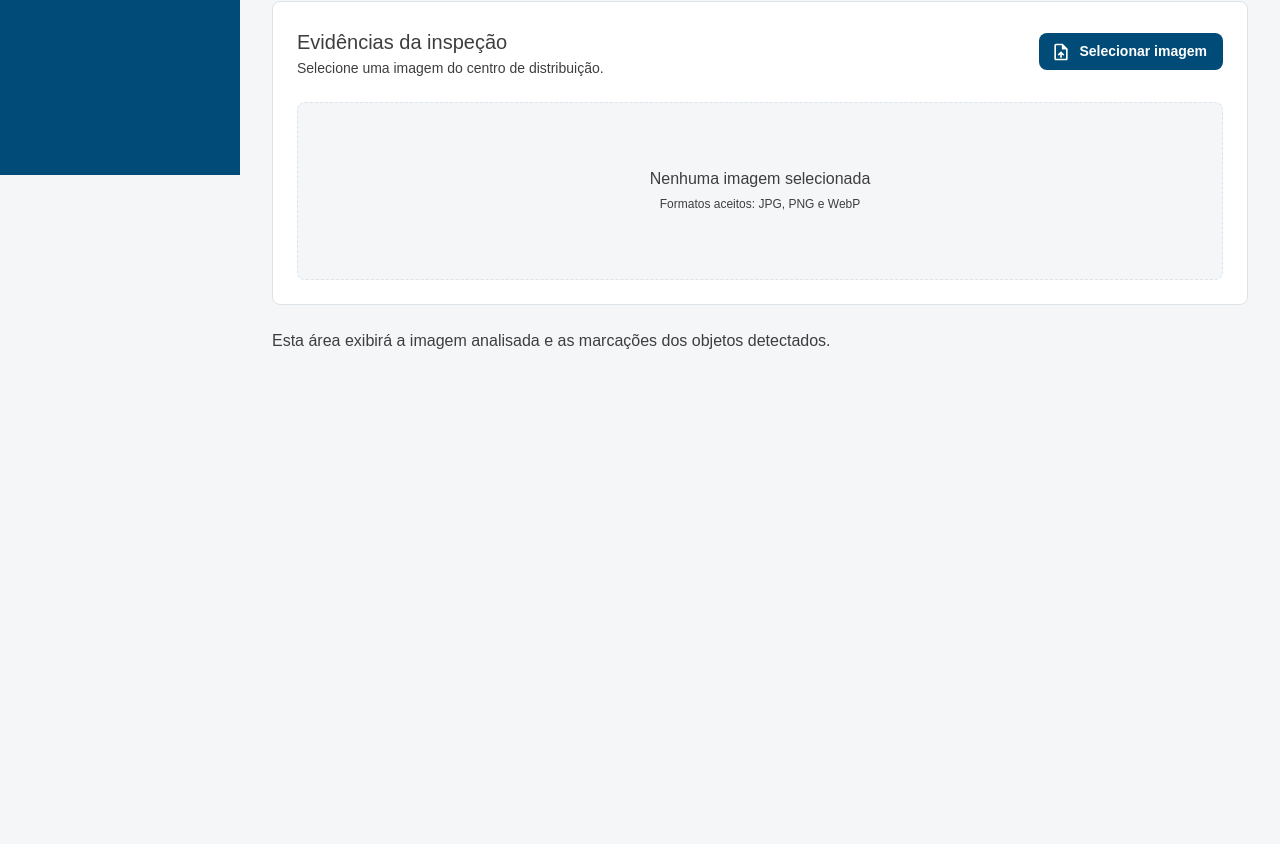
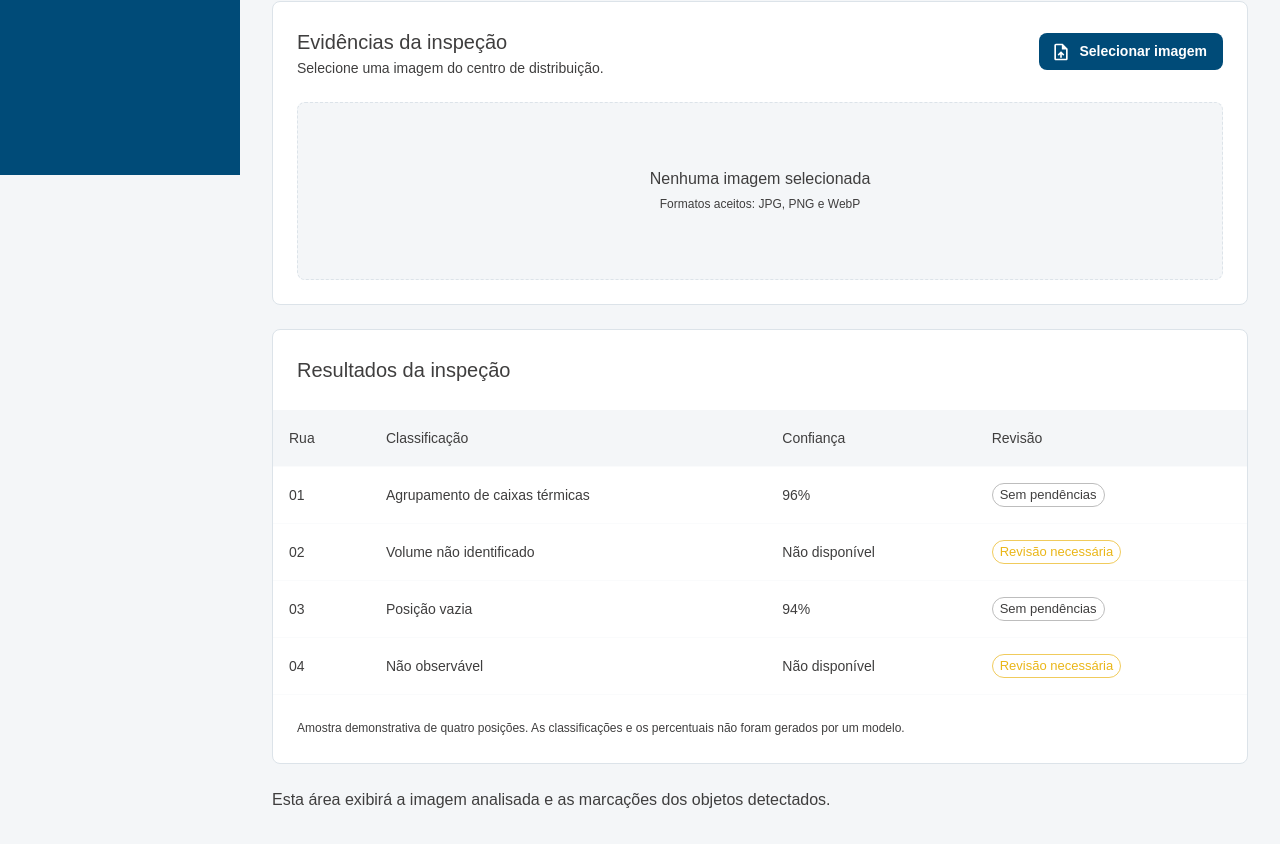
Before and after one commit to lilianfrontdev/MonitoramentoCV, a React (Vite) app: page / in a window 1280 px wide. Shown: the part 625-1469 px from the top of the page. Before the commit the page ends 1010 px from the top, so only its background shows below. Built offline with nearby package versions, Linux system fonts and the light colour scheme.

Commit message:
feat: add inspection results table with mock data

```diff
--- /dev/null
+++ b/src/components/InspectionResults.tsx
@@ -0,0 +1,113 @@
+import {
+  Chip,
+  Paper,
+  Table,
+  TableBody,
+  TableCell,
+  TableContainer,
+  TableHead,
+  TableRow,
+  Typography,
+} from '@mui/material'
+
+type InspectionResult = {
+  position: string
+  classification: string
+  confidence: number | null
+  needsReview: boolean
+}
+
+const mockResults: InspectionResult[] = [
+  {
+    position: '01',
+    classification: 'Agrupamento de caixas térmicas',
+    confidence: 96,
+    needsReview: false,
+  },
+  {
+    position: '02',
+    classification: 'Volume não identificado',
+    confidence: null,
+    needsReview: true,
+  },
+  {
+    position: '03',
+    classification: 'Posição vazia',
+    confidence: 94,
+    needsReview: false,
+  },
+  {
+    position: '04',
+    classification: 'Não observável',
+    confidence: null,
+    needsReview: true,
+  },
+]
+
+export function InspectionResults() {
+  return (
+    <Paper variant="outlined" sx={{ overflow: 'hidden' }}>
+      <Typography
+        id="inspection-results-title"
+        component="h2"
+        variant="h6"
+        sx={{ p: 3 }}
+      >
+        Resultados da inspeção
+      </Typography>
+
+      <TableContainer>
+        <Table aria-labelledby="inspection-results-title" sx={{ minWidth: 640 }}>
+          <TableHead>
+            <TableRow sx={{ bgcolor: 'background.default' }}>
+              <TableCell>Rua</TableCell>
+              <TableCell>Classificação</TableCell>
+              <TableCell>Confiança</TableCell>
+              <TableCell>Revisão</TableCell>
+            </TableRow>
+          </TableHead>
+
+          <TableBody>
+            {mockResults.map((result) => (
+              <TableRow key={result.position} hover>
+                <TableCell component="th" scope="row">
+                  {result.position}
+                </TableCell>
+
+                <TableCell>{result.classification}</TableCell>
+
+                <TableCell>
+                  {result.confidence === null
+                    ? 'Não disponível'
+                    : `${result.confidence}%`}
+                </TableCell>
+
+                <TableCell>
+                  <Chip
+                    label={
+                      result.needsReview
+                        ? 'Revisão necessária'
+                        : 'Sem pendências'
+                    }
+                    color={result.needsReview ? 'warning' : 'default'}
+                    variant="outlined"
+                    size="small"
+                  />
+                </TableCell>
+              </TableRow>
+            ))}
+          </TableBody>
+        </Table>
+      </TableContainer>
+
+      <Typography
+        variant="caption"
+        color="text.secondary"
+        sx={{ display: 'block', p: 3 }}
+      >
+        Amostra demonstrativa de quatro posições. As classificações
+        e os percentuais não foram gerados por um modelo.
+      </Typography>
+    </Paper>
+  )
+}
--- a/src/pages/Dashboard.tsx
+++ b/src/pages/Dashboard.tsx
@@ -1,6 +1,7 @@
 import { Alert, Box, Stack, Typography } from "@mui/material";
 import { StatCard } from "../components/StatCard";
 import { InspectionPreview } from "../components/InspectionPreview";
+import { InspectionResults } from "../components/InspectionResults";
 
 const mockIndicators = [
   {
@@ -54,6 +55,7 @@ export function Dashboard() {
       </Box>
 
       <InspectionPreview />
+      <InspectionResults />
 
       <Typography color="text.secondary" sx={{ mt: 1 }}>
         Esta área exibirá a imagem analisada e as marcações dos objetos
```
